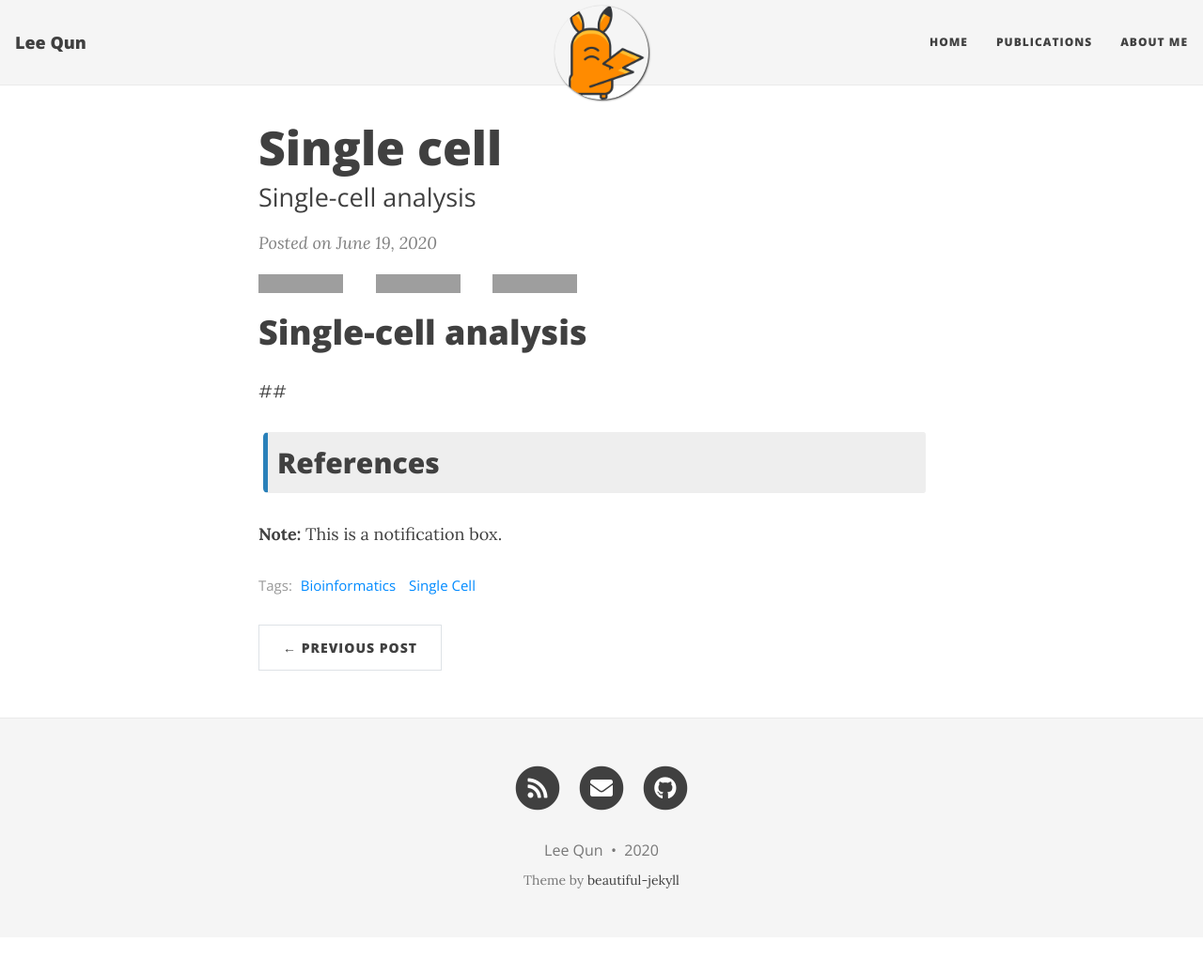
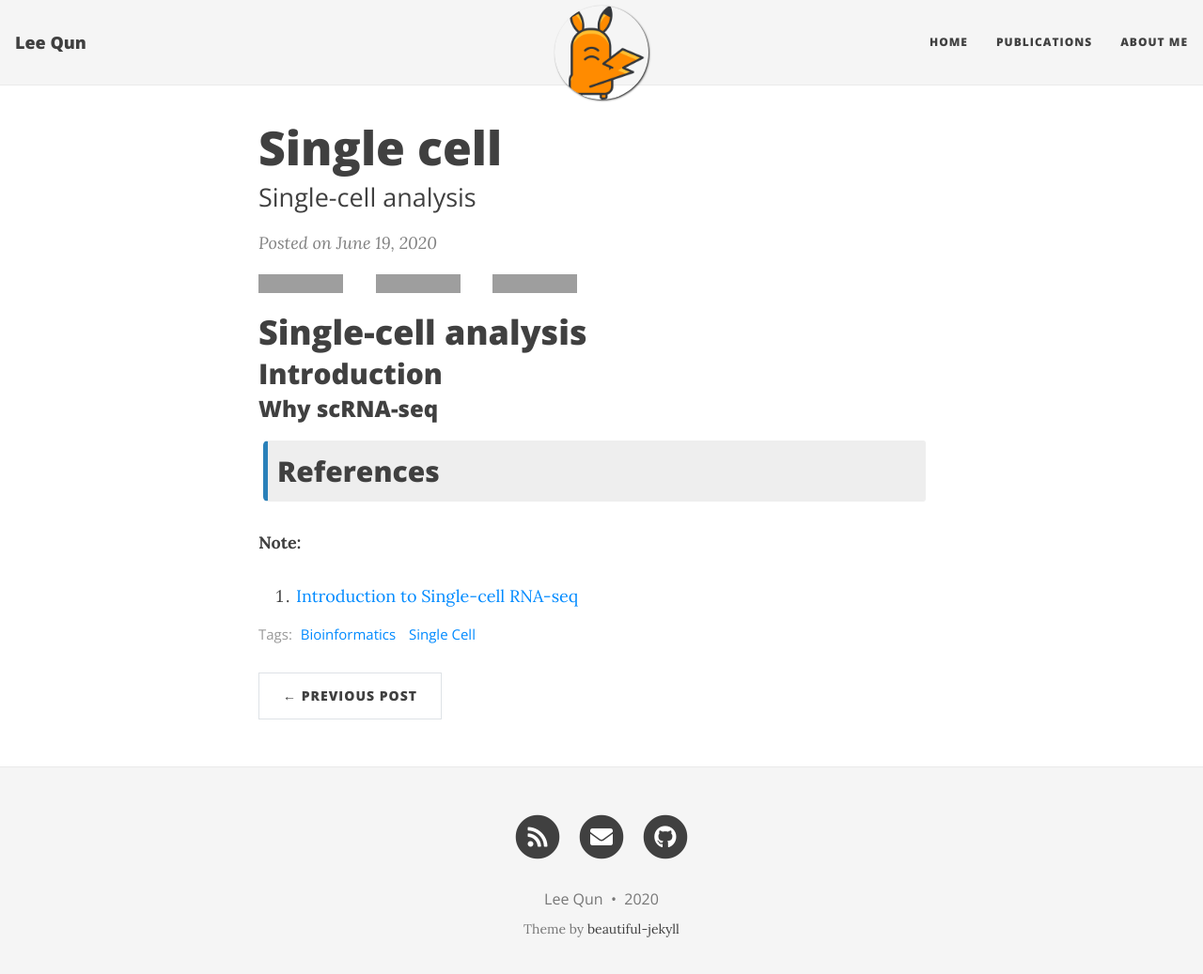
Before and after one commit to leequn/leequn.github.io, a Jekyll site: the page built from _posts/2020-06-19-SingleCell.md, in a window 1280 px wide and 1050 px high. Shown: the top 1037 px of the window at 94% size. Built offline with Jekyll 4.4.1, drawn with Linux system fonts in a browser that asks for light colours; nearby versions of some CDN libraries; comment, search, counter and statistics services are not loaded; grey boxes are pictures that could not be loaded.

Commit message:
Update 2020-06-19-SingleCell.md

```diff
--- a/_posts/2020-06-19-SingleCell.md
+++ b/_posts/2020-06-19-SingleCell.md
@@ -10,8 +10,11 @@
 
 # Single-cell analysis
 
-##
+## Introduction
+### Why scRNA-seq
+
 
 ## References
 {: .box-note}
-**Note:** This is a notification box.
+**Note:**
+1. [Introduction to Single-cell RNA-seq](https://hbctraining.github.io/scRNA-seq/schedule/)
```
